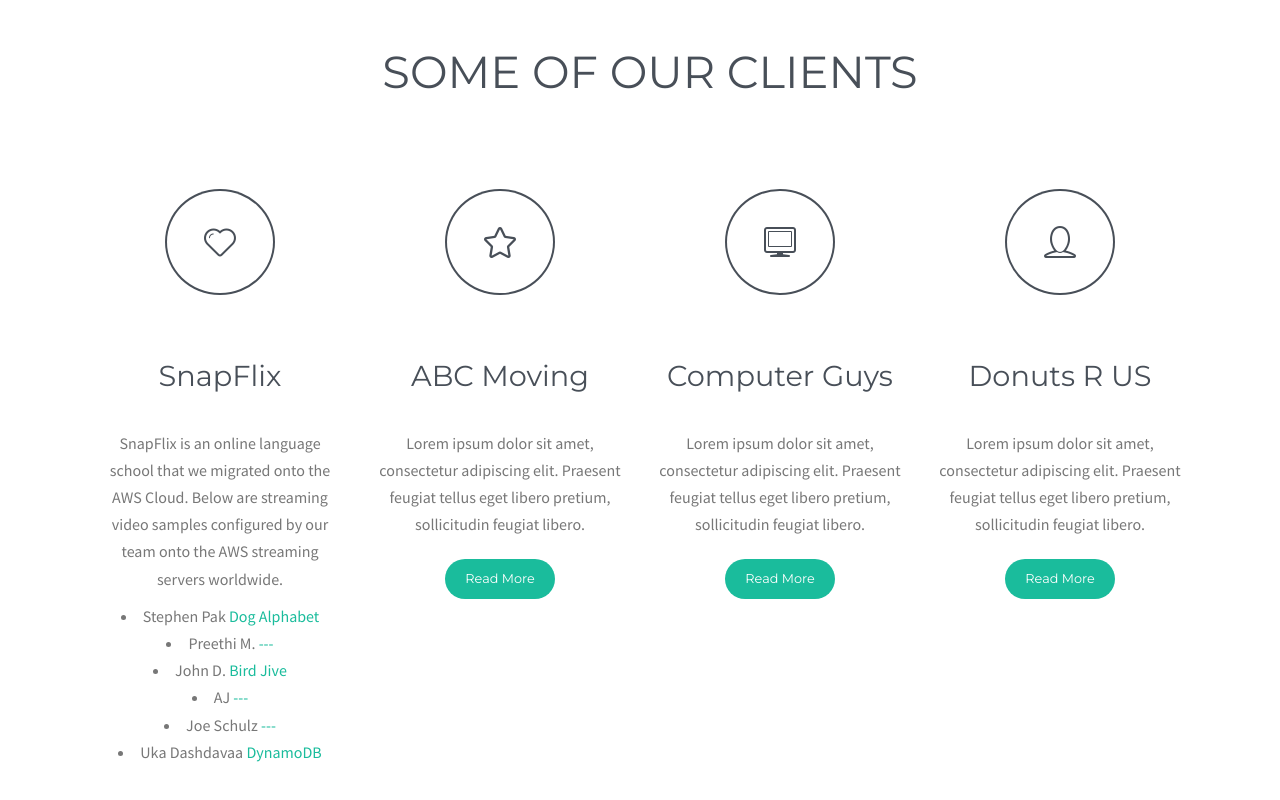
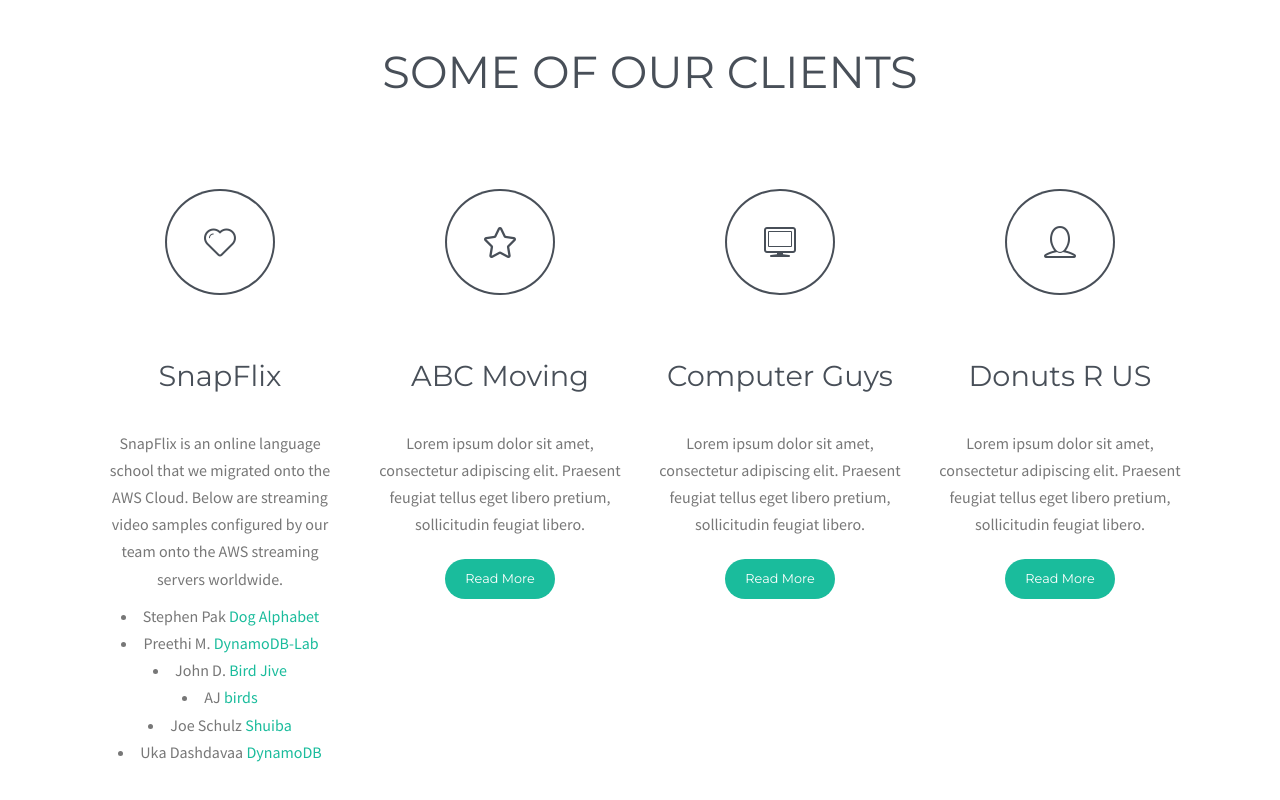
Before and after one commit to stephenpak/cumuluscodex, a plain HTML site: page index.html in a window 1280 px wide. Shown: the part 673-1473 px from the top of the page. Drawn offline with Linux system fonts and the light colour scheme; some packages are replaced by stand-ins of ours; a script that the page names is missing; files whose address does not match are found by name.

Commit message:
Update index.html

```diff
--- a/index.html
+++ b/index.html
@@ -129,9 +129,9 @@
                 Preethi M.
 
                 <a
-                  href="https://d1sydwtyy5groz.cloudfront.net/dog.mp4"
+                  href="https://stephenpak.github.io/cumuluscodex/dynamodb.mp4"
                   target="_blank"
-                  >---</a
+                  >DynamoDB-Lab</a
                 >
               </li>
 
@@ -151,7 +151,7 @@
                 <a
                   href="https://stephenpak.github.io/cumuluscodex/birds.mp4"
                   target="_blank"
-                  >---</a
+                  >birds</a
                 >
               </li>
 
@@ -159,9 +159,9 @@
                 Joe Schulz
 
                 <a
-                  href="https://d1sydwtyy5groz.cloudfront.net/dog.mp4"
+                  href="https://stephenpak.github.io/cumuluscodex/dog.mp4"
                   target="_blank"
-                  >---</a
+                  >Shuiba</a
                 >
               </li>
 
```
